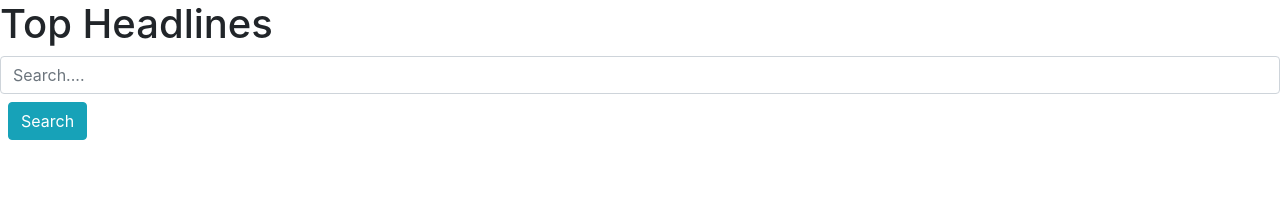
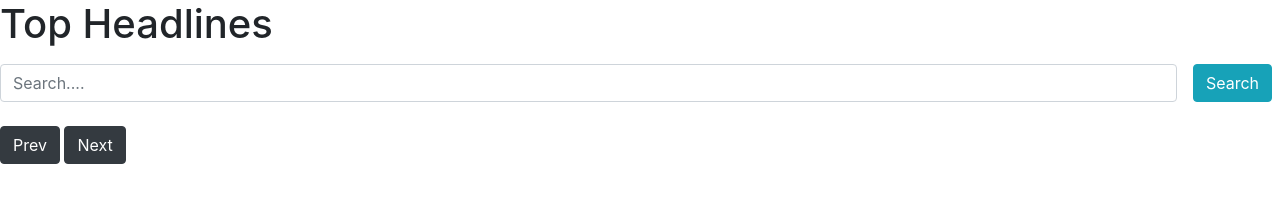
Before and after one commit to Ryan-GM/Simple-News-App, a website built with Parcel: page index.html in a window 1280 px wide. Built offline with nearby package versions, Linux system fonts and the light colour scheme; no server answers.

Commit message:
wrapping search input and button into classes d-flex

```diff
--- a/index.html
+++ b/index.html
@@ -8,11 +8,16 @@
 </head>
 <body>
     <h1>Top Headlines</h1>
-    <div>
-        <input type="text" class="form-control" id="searchInput" placeholder="Search....">
+    <div class="d-flex justify-content-between align-items-center mb-3">
+        <input type="text" class="form-control mr-2" id="searchInput" placeholder="Search....">
         <button class="btn btn-info m-2" onclick="handleSearch()">Search</button>
     </div>
     <div id="news"></div>
+
+    <div>
+        <button class="btn btn-dark rounded" onclick="prevPage()">Prev</button>
+        <button class="btn btn-dark rounded" onclick="nextPage()">Next</button>
+    </div>
     <script src="script.js" type="module"></script>
     <script src="https://ajax.googleapis.com/ajax/libs/jquery/3.5.1/jquery.min.js"></script>
     <script src="https://maxcdn.bootstrapcdn.com/bootstrap/4.5.2/js/bootstrap.min.js"></script>
```
